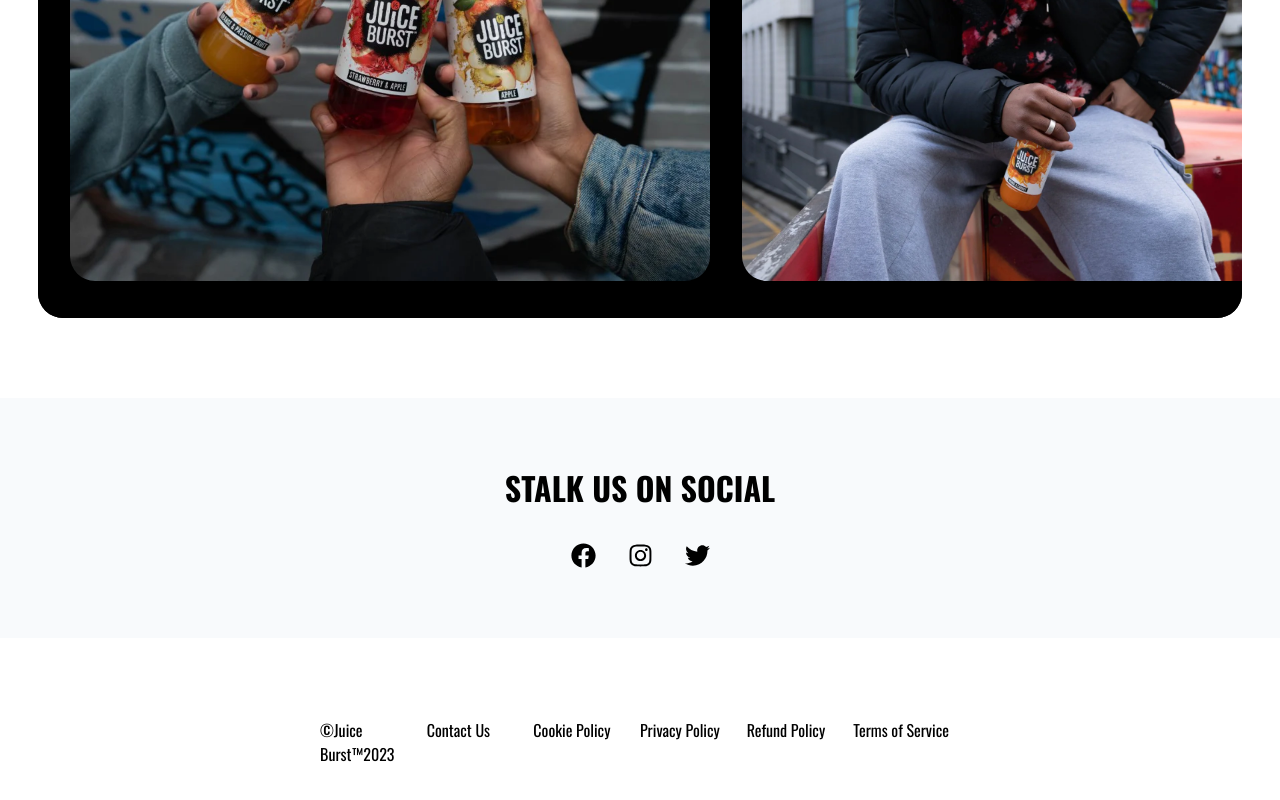
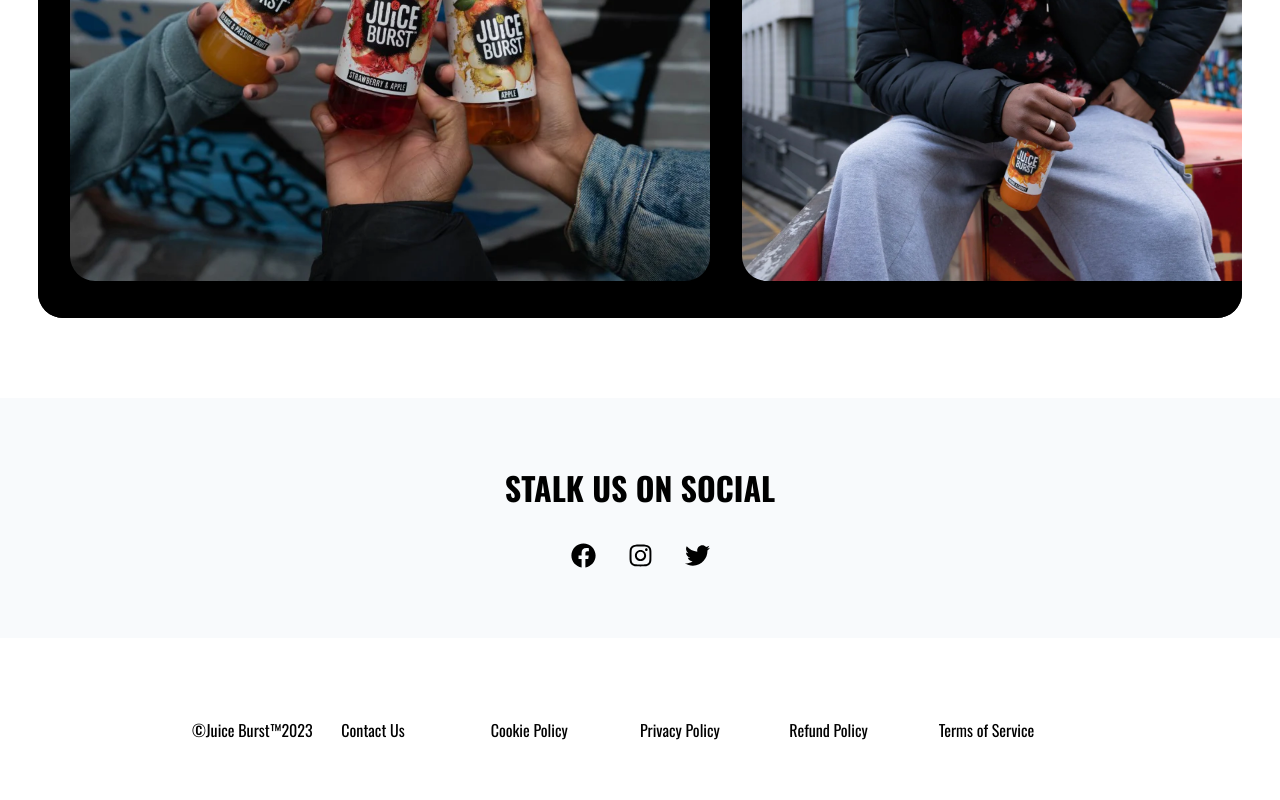
Before and after one commit to Hassene-Belhaj/React-Framer-Motion-Animation, a React (Vite) app: page / in a window 1280 px wide. Shown: the part 3591-4391 px from the top of the page. Built offline with nearby package versions, Linux system fonts and the light colour scheme.

Commit message:
add footer animation

```diff
--- a/src/App.jsx
+++ b/src/App.jsx
@@ -21,6 +21,7 @@ const GlobalStyle = createGlobalStyle`
 }
 body {
   scroll-behavior: smooth;
+  overflow-x: hidden;
 
 }
 `
--- a/src/Components/Footer/Footer.jsx
+++ b/src/Components/Footer/Footer.jsx
@@ -1,16 +1,22 @@
-import React from 'react'
+import React, { useRef } from 'react'
 import { Link } from 'react-router-dom'
 import { styled } from 'styled-components'
+import { motion ,useAnimation} from 'framer-motion'
+import { useInView } from 'react-intersection-observer'
+import { useEffect } from 'react'
 
 const Container = styled.div`
 
-width: 50%;
+width: 70%;
 height: 100%;
-display: flex;
 margin : 5rem auto;
 `
 const FooterDiv = styled.div`
 width: 100%;
+`
+const FooterContainer= styled(motion.div)`
+width: 100%;
+display: flex;
 `
 const LinkItems = styled(Link)`
 text-decoration: none;
@@ -23,16 +29,49 @@ color: #F07D00;
 `
 
 const Footer = ({FooterbottomData}) => {
+    const {ref , inView} = useInView()
+    const animation = useAnimation()
+
+
+useEffect(()=>{
+
+if(inView) {
+
+animation.start("visible")
+
+} else {
+  animation.start("hidden")
+}
+
+
+ },[inView])
+
   return (
-    <Container>
+    <Container ref={ref}>
+         <FooterContainer
+           variants={{
+            hidden : { opacity : 0 , x : "-100%"} ,
+            visible : {opacity : 1 , x : "0" }  ,
+        }}
+        initial="hidden"
+        animate={animation}
+        transition={{
+            duration : 1    ,
+            delay : 0.2 ,
+            type : 'spring' ,
+            bounce : 0.3 ,
+
+        }}
+
+          >
             {FooterbottomData.map((item,K)=>{
                 return (
                     <FooterDiv key={K}>
-
                     <LinkItems>{item.text}</LinkItems>
                     </FooterDiv>
                 )
             })}
+            </FooterContainer>
     </Container>
     )
 }
--- a/src/Components/Section/Carousel.jsx
+++ b/src/Components/Section/Carousel.jsx
@@ -57,7 +57,7 @@ const Carousel = () => {
   const Ref = useRef()
 
   useEffect(()=>{
-    console.log(Ref.current.scrollWidth-Ref.current.offsetWidth);
+    // console.log(Ref.current.scrollWidth-Ref.current.offsetWidth);
     setWidth(2900)
     // setWidth(2900);
   },[Ref])
--- a/src/Components/Section/Slider.jsx
+++ b/src/Components/Section/Slider.jsx
@@ -92,7 +92,6 @@ const Slider = ({ SliderData }) => {
 
   }, [index])
 
-  console.log(SliderData.length);
 
 
   const nextSlide = () => {
```
